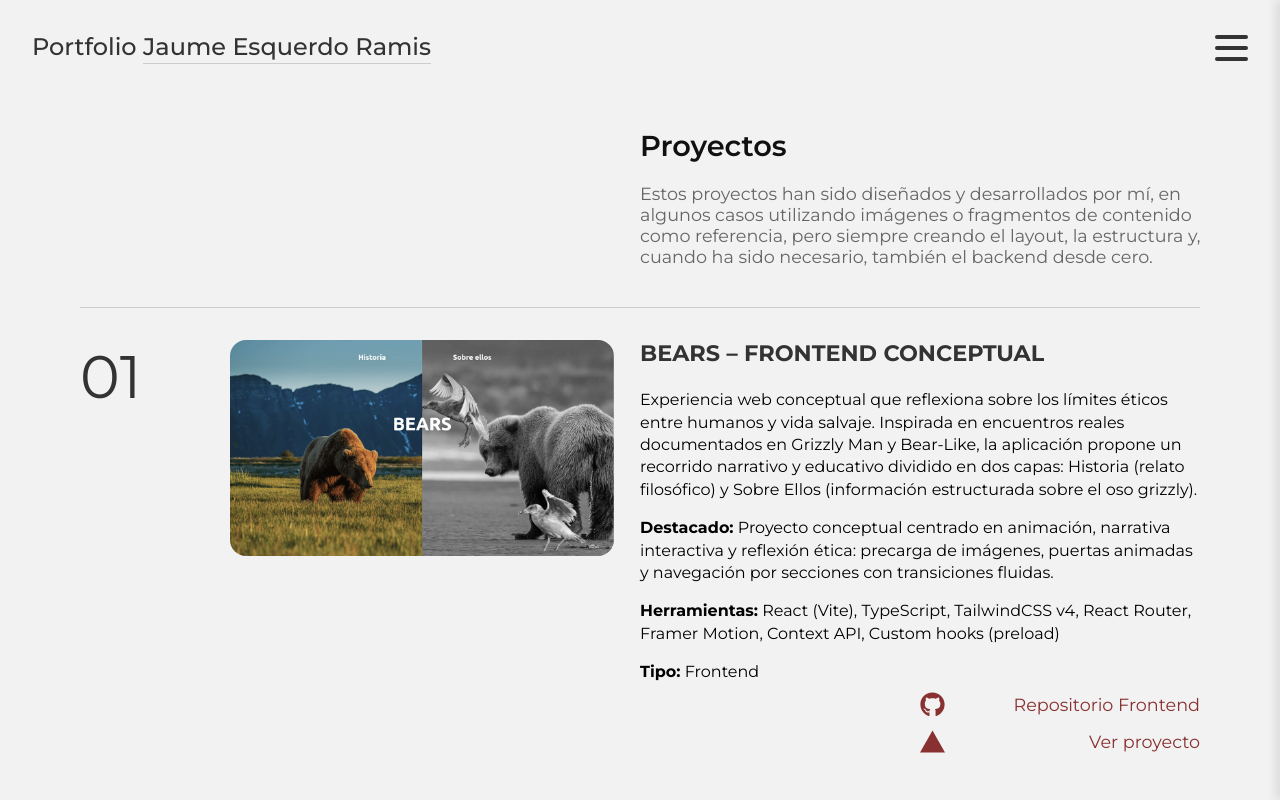
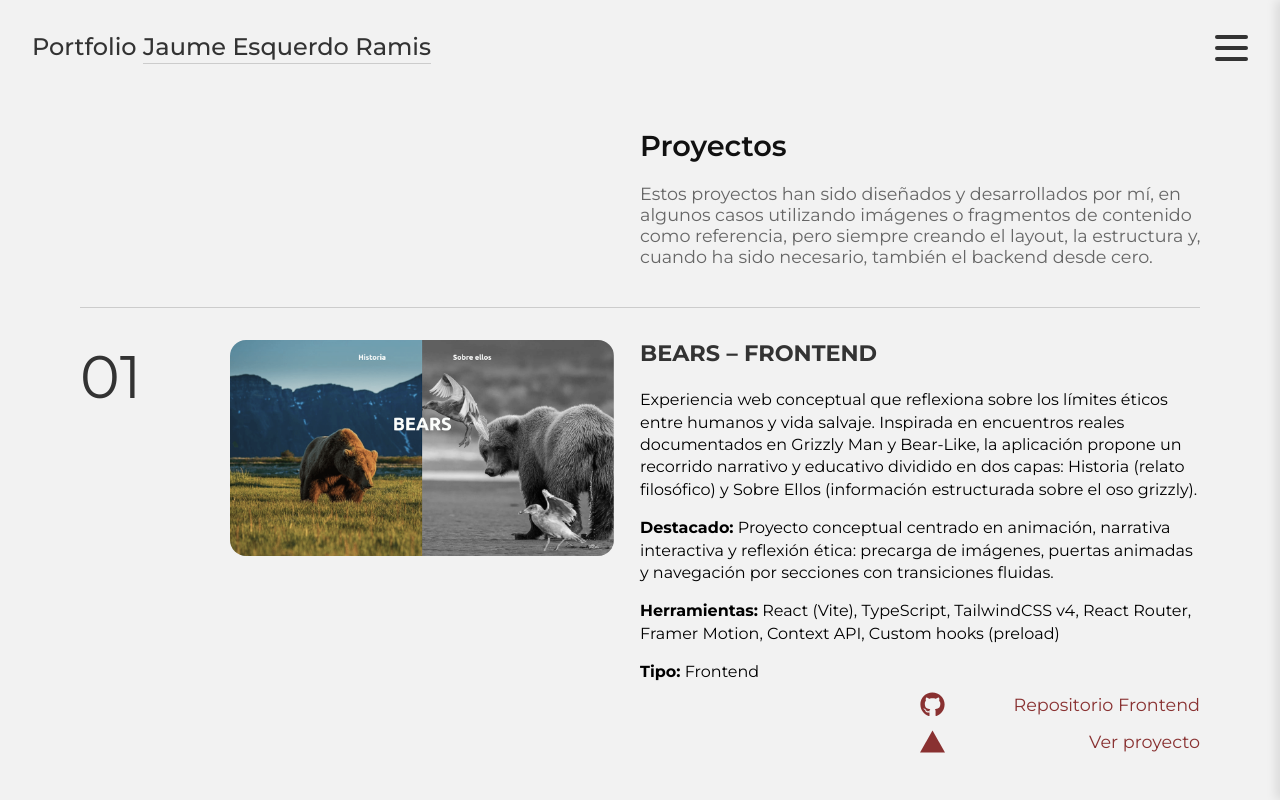
Before and after one commit to JaumeEsquerdo/portfolio-personal, a React (Vite) app in the folder portfolio-jaume/: page /proyectos in a window 1280 px wide. Shown: the top 800 px of the page. Built offline with nearby package versions, Linux system fonts and the light colour scheme; a web font is replaced by a local one.

Commit message:
Update listaProyectos.js

```diff
--- a/portfolio-jaume/src/data/listaProyectos.js
+++ b/portfolio-jaume/src/data/listaProyectos.js
@@ -2,7 +2,7 @@ const listaProyectos = [
   {
     id: 1,
     numero: "01",
-    titulo: "BEARS – Frontend conceptual",
+    titulo: "BEARS – Frontend",
     descripcion:
       "Experiencia web conceptual que reflexiona sobre los límites éticos entre humanos y vida salvaje. Inspirada en encuentros reales documentados en Grizzly Man y Bear-Like, la aplicación propone un recorrido narrativo y educativo dividido en dos capas: Historia (relato filosófico) y Sobre Ellos (información estructurada sobre el oso grizzly).",
     herramientas: [
```
